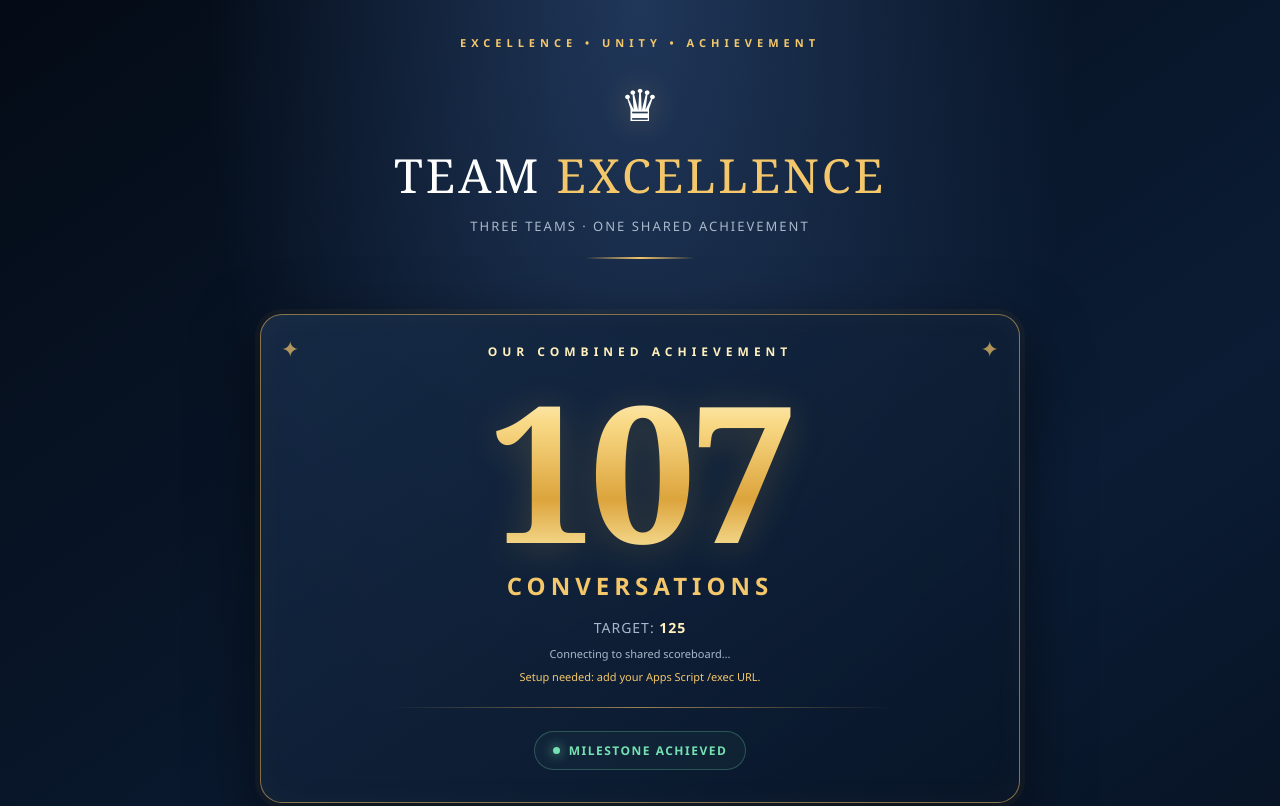
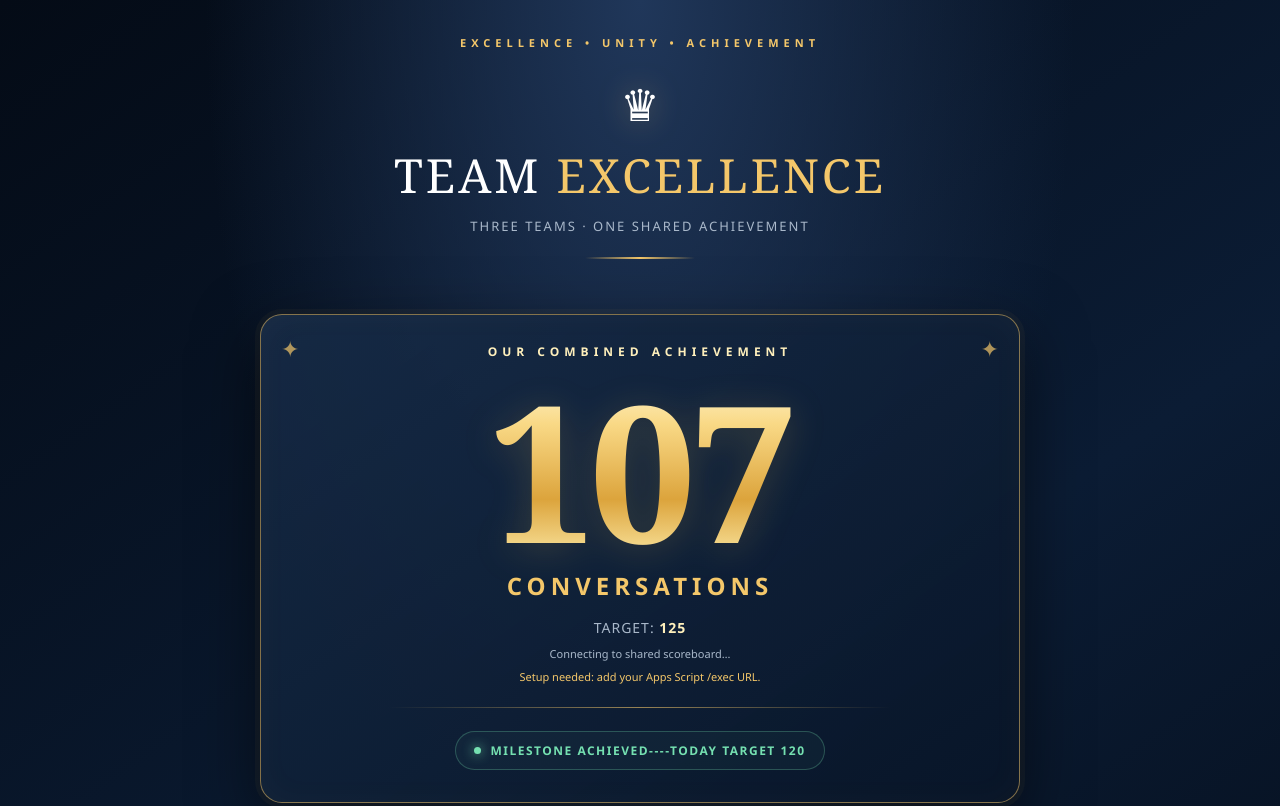
Before and after one commit to krishnav1740-droid/PRATHAM-TTS, a plain HTML site: page index1.html in a window 1280 px wide. Shown: the top 806 px of the page. Drawn offline with Linux system fonts and the light colour scheme.

Commit message:
Update index1.html

```diff
--- a/index1.html
+++ b/index1.html
@@ -420,7 +420,7 @@ h1 span {
 
         <div class="achievement">
             <span class="achievement-dot"></span>
-            MILESTONE ACHIEVED
+            MILESTONE ACHIEVED----TODAY TARGET 120
         </div>
     </section>
 
```
